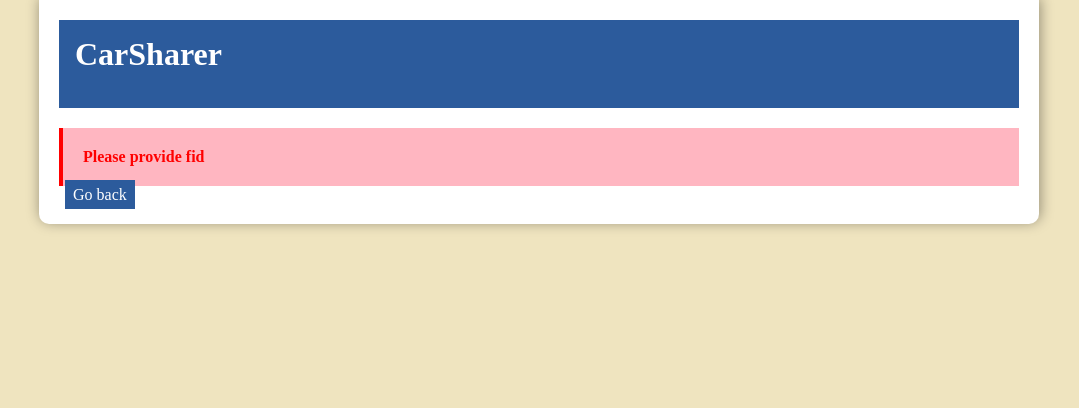
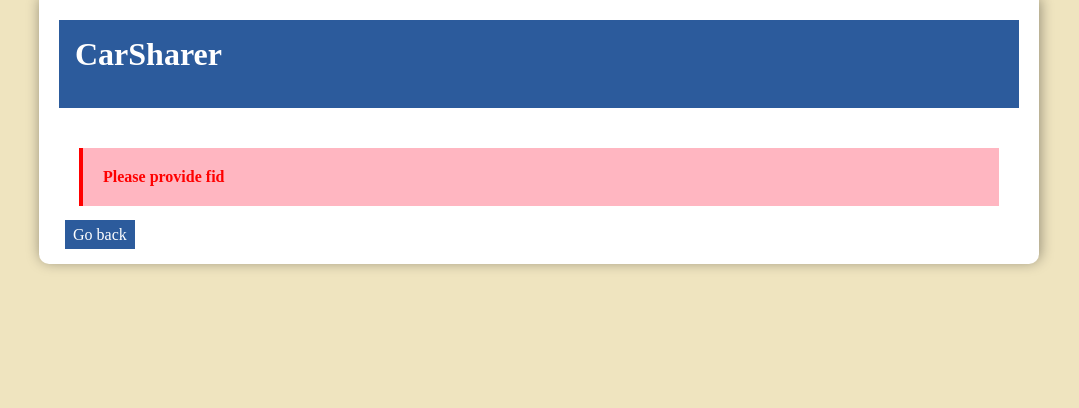
Before and after one commit to horriblename/coursework-database-db2, a Flask app: page /view_drive in a window 1280 px wide. Shown: the top 408 px of the page, without its empty margins (101-1180 px from the left). Run offline with Flask 2, Linux system fonts and the light colour scheme; parts of the project's set-up code (start-up, migrations or seed data) failed here and were passed over.

Commit message:
css tweaks

```diff
--- a/template/error.html
+++ b/template/error.html
@@ -16,7 +16,7 @@ param prevPage: previous page, to redirect to
       </a>
 
 		<div id="site">
-         <div class="error-msg" style="color: red;background-color: lightpink; border-left: 4px solid red; padding: 20px;">
+         <div class="error-msg" style="color: red;background-color: lightpink; border-left: 4px solid red; padding: 20px; margin: 20px;">
             <h4>{{errmsg}}</h4>
          </div>
          <a href="{{prevPage}}" class="btn">Go back</a>
--- a/template/info.html
+++ b/template/info.html
@@ -16,7 +16,7 @@ param redir: page to redirect to
       </a>
 
 		<div id="site">
-         <div class="info" style="color: deepskyblue;background-color: lightblue; border-left: 4px solid blue; padding: 20px;">
+         <div class="info" style="color: deepskyblue;background-color: lightblue; border-left: 4px solid blue; padding: 20px; margin: 20px;">
             <h4>{{msg}}</h4>
          </div>
          <a href="{{redir}}" class="btn">Continue</a>
```
